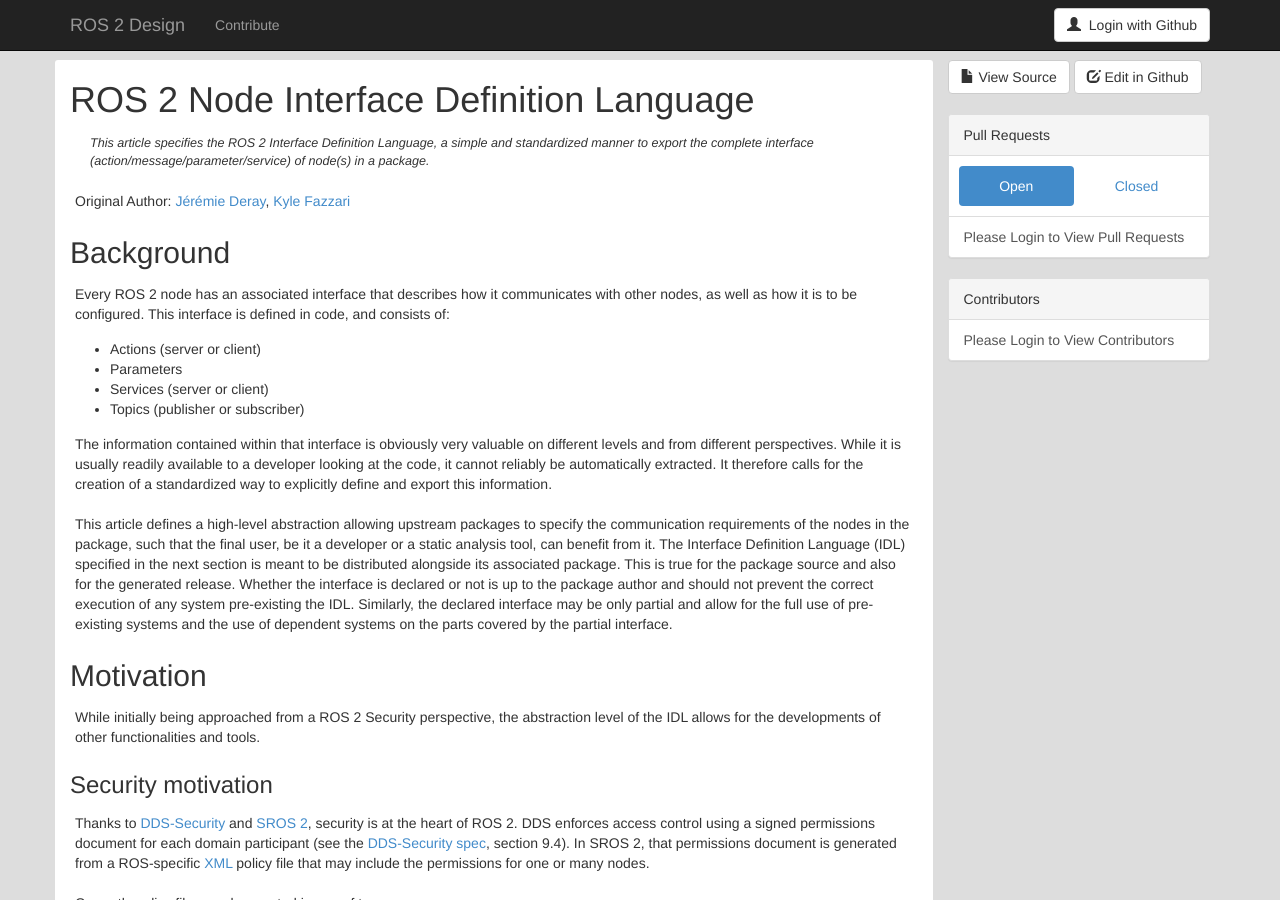
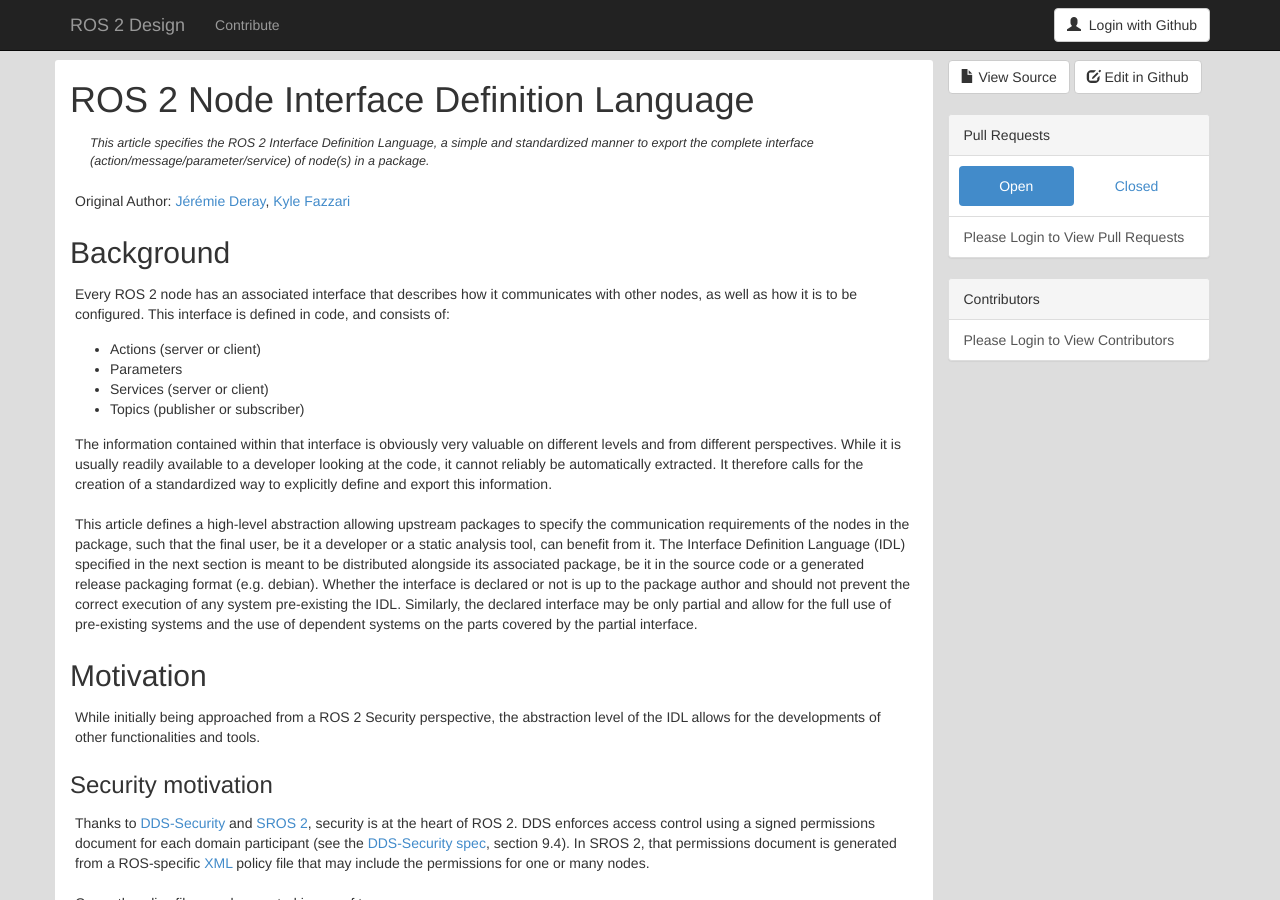
Before and after one commit to ros2/design, a Jekyll site: the page built from articles/ros_node_idl.md, in a window 1280 px wide and 900 px high. Built offline with Jekyll 4.4.1, drawn with Linux system fonts in a browser that asks for light colours; nearby versions of some CDN libraries.

Commit message:
rephrase distri idl file
Signed-off-by: artivis <jeremie.deray@canonical.com>

```diff
--- a/articles/ros_node_idl.md
+++ b/articles/ros_node_idl.md
@@ -38,8 +38,7 @@
 It therefore calls for the creation of a standardized way to explicitly define and export this information.
 
 This article defines a high-level abstraction allowing upstream packages to specify the communication requirements of the nodes in the package, such that the final user, be it a developer or a static analysis tool, can benefit from it.
-The Interface Definition Language (IDL) specified in the next section is meant to be distributed alongside its associated package.
-This is true for the package source and also for the generated release.
+The Interface Definition Language (IDL) specified in the next section is meant to be distributed alongside its associated package, be it in the source code or a generated release packaging format (e.g. debian).
 Whether the interface is declared or not is up to the package author and should not prevent the correct execution of any system pre-existing the IDL.
 Similarly, the declared interface may be only partial and allow for the full use of pre-existing systems and the use of dependent systems on the parts covered by the partial interface.
 
```
